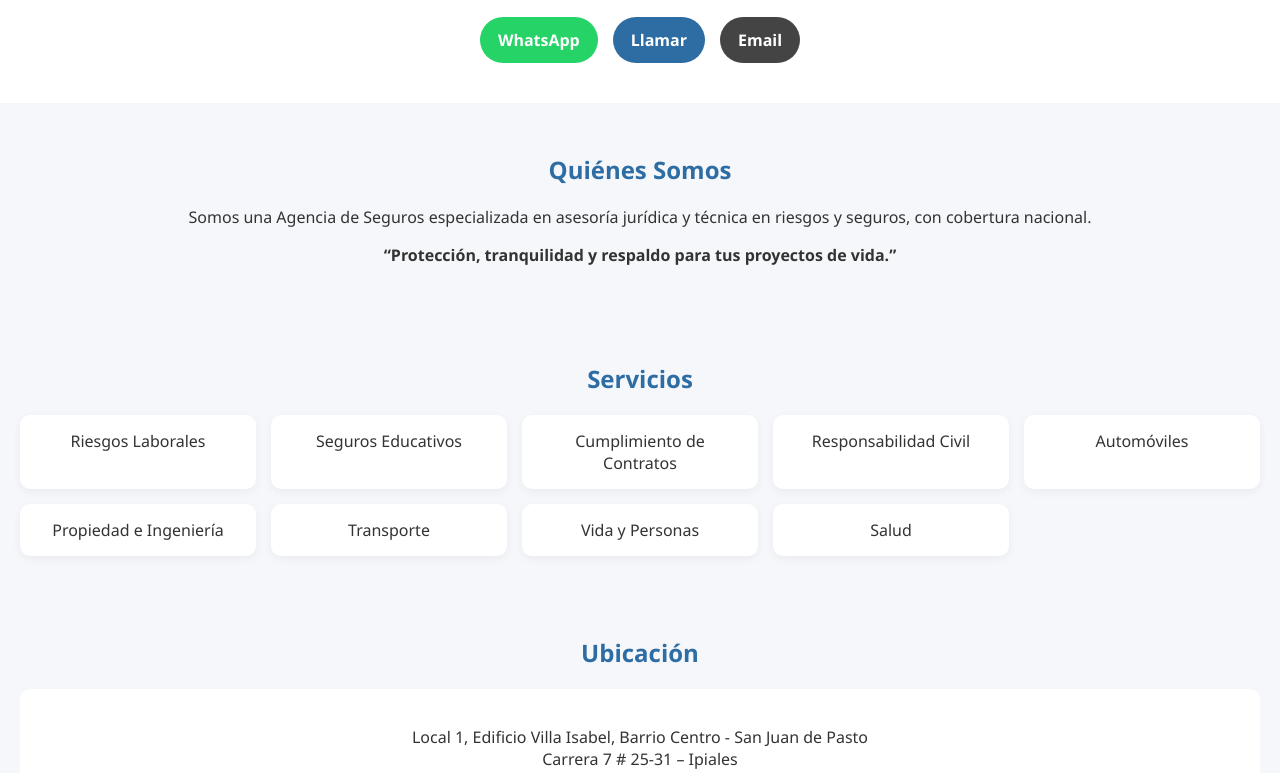
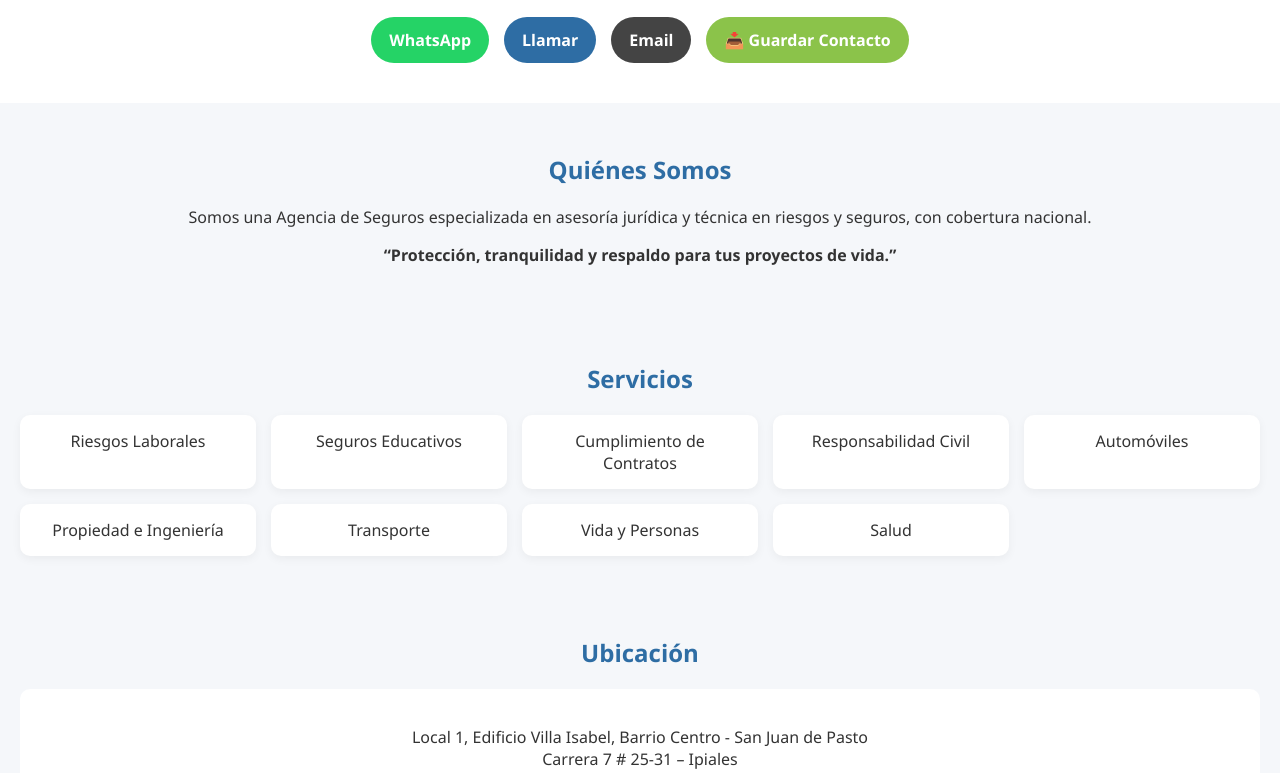
Before and after one commit to Integral360/vivir_seguros, a plain HTML site: page index.html in a window 1280 px wide. Shown: the part 183-956 px from the top of the page. Drawn offline with Linux system fonts and the light colour scheme.

Commit message:
Update index.html

```diff
--- a/index.html
+++ b/index.html
@@ -41,6 +41,7 @@ body {
     justify-content: center;
     gap: 15px;
     margin-top: 20px;
+    flex-wrap: wrap;
 }
 
 .btn {
@@ -54,6 +55,7 @@ body {
 .whatsapp { background: #25D366; }
 .call { background: #2e6da4; }
 .email { background: #444; }
+.save { background: #8BC34A; }
 
 /* SECTIONS */
 .section {
@@ -150,6 +152,7 @@ body {
         <a class="btn whatsapp" href="https://wa.me/573117791708" target="_blank">WhatsApp</a>
         <a class="btn call" href="tel:3117791708">Llamar</a>
         <a class="btn email" href="mailto:vivirsegurosgerenciacomercial@gmail.com">Email</a>
+        <a class="btn save" href="contacto.vcf" download>📥 Guardar Contacto</a>
     </div>
 </div>
 
@@ -196,7 +199,6 @@ Paisaje de Pangola casa 87 - Vía Cali - Jamundí
     <div class="carousel">
         <div class="track">
 
-            <!-- 10 logos -->
             <div class="logo"><img src="foto1.jpg"></div>
             <div class="logo"><img src="foto2.jpg"></div>
             <div class="logo"><img src="foto3.jpg"></div>
@@ -208,7 +210,6 @@ Paisaje de Pangola casa 87 - Vía Cali - Jamundí
             <div class="logo"><img src="foto9.jpg"></div>
             <div class="logo"><img src="foto10.jpg"></div>
 
-            <!-- duplicados para scroll infinito -->
             <div class="logo"><img src="foto1.jpg"></div>
             <div class="logo"><img src="foto2.jpg"></div>
             <div class="logo"><img src="foto3.jpg"></div>
```
